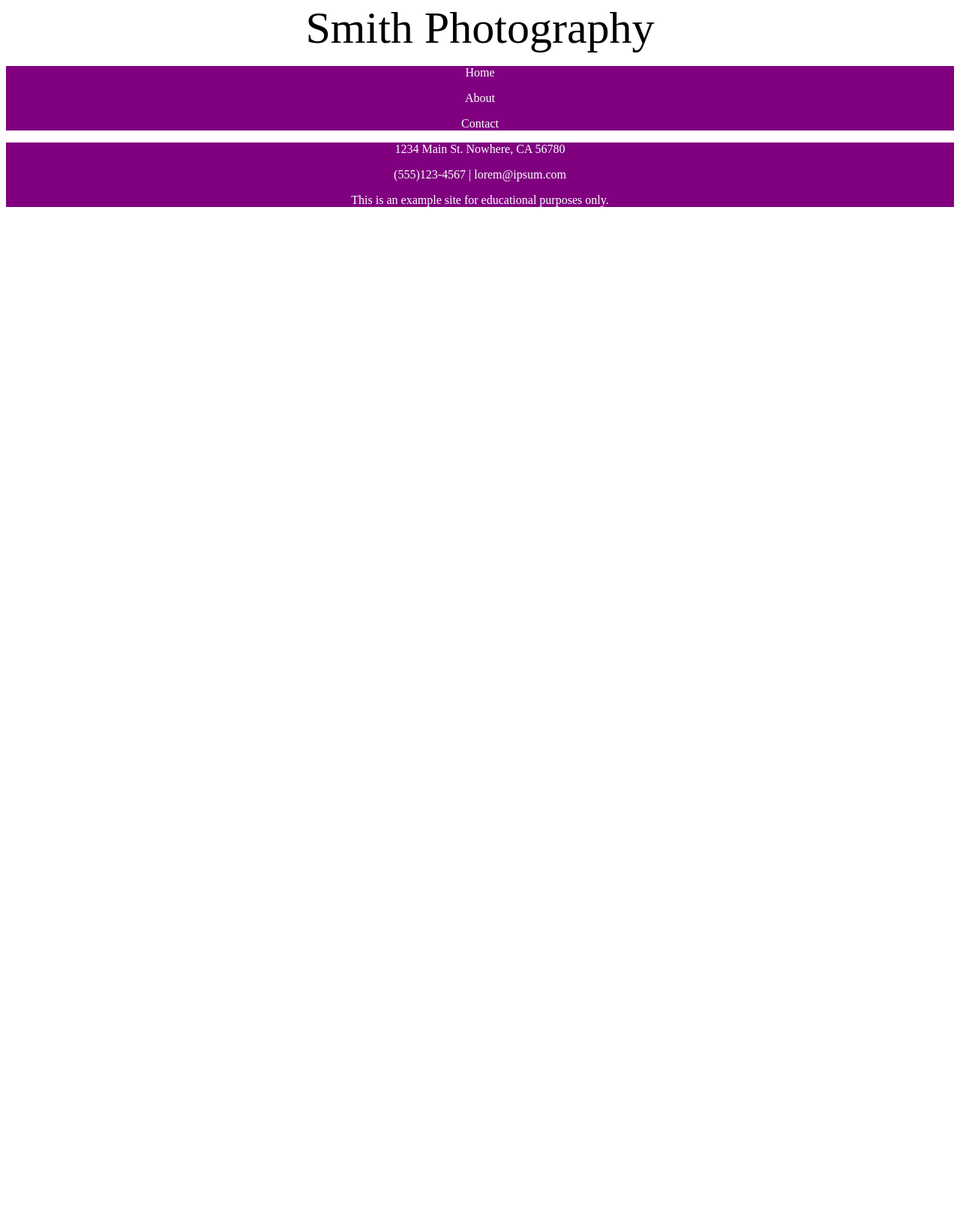
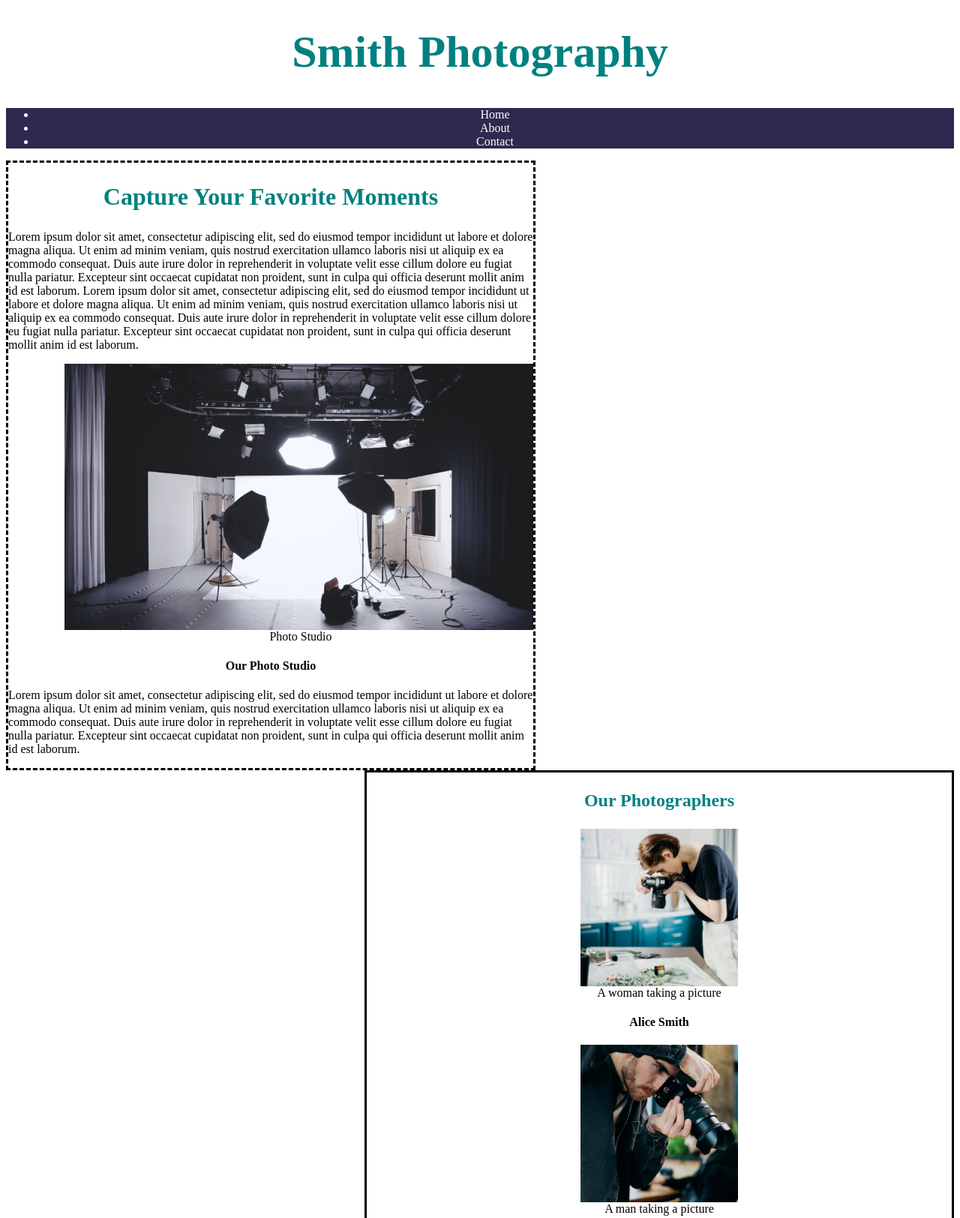
Before and after one commit to NepiMwewa/M6_Harmon_Alexander, a plain HTML site: page index.html in a window 1280 px wide. Shown: the part 5-1629 px from the top of the page at 75% size. Before the commit the page ends 800 px from the top, so only its background shows below. Drawn offline with Linux system fonts and the light colour scheme.

Commit message:
Added the text and style to the website

```diff
--- a/index.html
+++ b/index.html
@@ -10,15 +10,69 @@
 </head>
 
 <body>
-	<header>Smith Photography</header>
-	<nav>
-		<p>Home</p>
-		<p>About</p>
-		<p>Contact</p>
-	</nav>
+	<header>
+    <h1>Smith Photography</h1>
+
+    <nav>
+      <ul>
+  		    <li>Home</li>
+  		    <li>About</li>
+  		    <li>Contact</li>
+      </ul>
+  	</nav>
+  </header>
+
+  <article>
+    <h2>Capture Your Favorite Moments</h2>
+    <p>Lorem ipsum dolor sit amet, consectetur adipiscing elit, sed do eiusmod
+      tempor incididunt ut labore et dolore magna aliqua. Ut enim ad minim
+      veniam, quis nostrud exercitation ullamco laboris nisi ut aliquip ex ea
+      commodo consequat. Duis aute irure dolor in reprehenderit in voluptate
+      velit esse cillum dolore eu fugiat nulla pariatur. Excepteur sint
+      occaecat cupidatat non proident, sunt in culpa qui officia deserunt
+      mollit anim id est laborum. Lorem ipsum dolor sit amet, consectetur
+      adipiscing elit, sed do eiusmod tempor incididunt ut labore et dolore
+      magna aliqua. Ut enim ad minim veniam, quis nostrud exercitation ullamco
+      laboris nisi ut aliquip ex ea commodo consequat. Duis aute irure dolor in
+      reprehenderit in voluptate velit esse cillum dolore eu fugiat nulla
+      pariatur. Excepteur sint occaecat cupidatat non proident, sunt in culpa
+      qui officia deserunt mollit anim id est laborum.</p>
+
+    <figure>
+      <img src="images/photo-studio.jpeg" alt="Photo Studio" id="photoStudio">
+      <figcaption>Photo Studio</figcaption>
+    </figure>
+    <h4>Our Photo Studio</h4>
+    <p>Lorem ipsum dolor sit amet, consectetur adipiscing elit, sed do eiusmod
+      tempor incididunt ut labore et dolore magna aliqua. Ut enim ad minim
+      veniam, quis nostrud exercitation ullamco laboris nisi ut aliquip ex ea
+      commodo consequat. Duis aute irure dolor in reprehenderit in voluptate
+      velit esse cillum dolore eu fugiat nulla pariatur. Excepteur sint
+      occaecat cupidatat non proident, sunt in culpa qui officia deserunt
+      mollit anim id est laborum.</p>
+  </article>
+
+  <aside>
+    <h3>Our Photographers</h3>
+    <figure>
+      <img src="images/woman-photo.jpeg" alt="A woman taking a picture"
+        class="asidePhoto">
+      <figcaption>A woman taking a picture</figcaption>
+    </figure>
+    <h4>Alice Smith</h4>
+
+    <figure>
+      <img src="images/man-photo.jpeg" alt="A man taking a picture"
+        class="asidePhoto">
+      <figcaption>A man taking a picture</figcaption>
+    </figure>
+    <h4>Zach Smith</h4>
+  </aside>
+
+
 	<footer>
-	  <p>1234 Main St. Nowhere, CA 56780</p>
-	  <p>(555)123-4567 | lorem@ipsum.com</p>
-	  <p>This is an example site for educational purposes only.</p>
+		<p>1234 Main St. Nowhere, CA 56780</p>
+		<p>(555)123-4567 | lorem@ipsum.com</p>
+		<p>This is an example site for educational purposes only.</p>
 	</footer>
 </body>
--- a/style.css
+++ b/style.css
@@ -1,18 +1,66 @@
-	header{
-		font-size: 60px;
-		text-align: center;
+	nav{
+		background-color: #2e294e;
 	}
-	nav{
-		background-color: purple;
-	}
-	nav>p{
+	nav>ul{
 		text-align: center;
 		color: white;
 	}
+	article{
+		border-style: dashed;
+		float: left;
+		width: 700px;
+			overflow: auto;
+	}
+	article>p{
+
+
+	}
+	figure{
+		width: 700px;
+	}
+	figcaption{
+		text-align: center;
+	}
+	aside{
+		float: right;
+		border-style: solid;
+	}
 	footer{
-		background-color: purple;
+		float: left;
+		width: 100%;
+		background-color: #2e294e;
 	}
 	footer>p{
 		text-align: center;
 		color: white;
 	}
+	#photoStudio{
+		display: block;
+		margin-left: auto;
+		margin-right: auto;
+		width: 90%;
+	}
+	.asidePhoto{
+		display: block;
+		margin-left: auto;
+		margin-right: auto;
+		width: 30%;
+	}
+	h1{
+		font-size: 60px;
+		text-align: center;
+		color: teal;
+	}
+	h2{
+		font-size: 32px;
+		text-align: center;
+		color: teal;
+	}
+	h3{
+		font-size: 24px;
+		text-align: center;
+		color: teal;
+	}
+	h4{
+		text-align: center;
+	}
```
